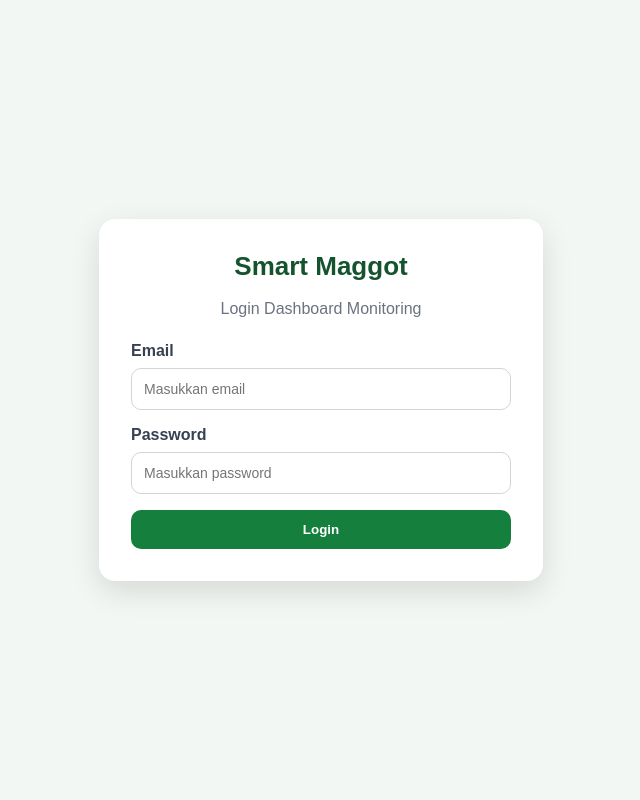
After one commit to NaqibZuhair/smart-maggot, a Flask app: page /login in a window 1280 px wide. The commit adds this page. Shown: the whole page, without its empty margins (319-959 px from the left). Run offline with Flask 3, Linux system fonts and the light colour scheme.

Commit message:
Menambahkan fitur login admin

```diff
--- a/app.py
+++ b/app.py
@@ -2,13 +2,16 @@ import os
 import random
 import pymysql
 
-from flask import Flask, jsonify, request, render_template, Response
+from flask import Flask, jsonify, request, render_template, Response, session, redirect, url_for
+from werkzeug.security import generate_password_hash, check_password_hash
 from flask_cors import CORS
 from dotenv import load_dotenv
+from functools import wraps
 
 load_dotenv()
 
 app = Flask(__name__)
+app.secret_key = os.getenv("SECRET_KEY", "smart-maggot-secret-key")
 CORS(app)
 
 
@@ -182,9 +185,100 @@ def simpan_data_sensor(suhu, kelembaban):
         connection.close()
 
 
+@app.route("/login", methods=["GET", "POST"])
+def login():
+    if session.get("user_id"):
+        return redirect(url_for("home"))
+
+    error = None
+
+    if request.method == "POST":
+        email = request.form.get("email")
+        password = request.form.get("password")
+
+        connection = None
+
+        try:
+            connection = get_db_connection()
+
+            with connection.cursor() as cursor:
+                cursor.execute(
+                    "SELECT * FROM users WHERE email = %s LIMIT 1",
+                    (email,)
+                )
+                user = cursor.fetchone()
+
+            if user and check_password_hash(user["password"], password):
+                session["user_id"] = user["id"]
+                session["nama"] = user["nama"]
+                session["email"] = user["email"]
+                session["role"] = user["role"]
+
+                return redirect(url_for("home"))
+
+            error = "Email atau password salah."
+
+        except Exception as e:
+            error = f"Terjadi kesalahan: {str(e)}"
+
+        finally:
+            if connection:
+                connection.close()
+
+    return render_template("login.html", error=error)
+
+
+@app.route("/logout")
+def logout():
+    session.clear()
+    return redirect(url_for("login"))
+
+def login_required(function):
+    @wraps(function)
+    def wrapper(*args, **kwargs):
+        if not session.get("user_id"):
+            if request.path.startswith("/api/"):
+                return jsonify({
+                    "success": False,
+                    "message": "Akses ditolak. Silakan login terlebih dahulu."
+                }), 401
+
+            return redirect(url_for("login"))
+
+        return function(*args, **kwargs)
+
+    return wrapper
+
+def admin_required(function):
+    @wraps(function)
+    def wrapper(*args, **kwargs):
+        if not session.get("user_id"):
+            return redirect(url_for("login"))
+
+        if session.get("role") != "admin":
+            if request.path.startswith("/api/"):
+                return jsonify({
+                    "success": False,
+                    "message": "Akses ditolak. Hanya admin yang boleh melakukan aksi ini."
+                }), 403
+
+            return "Akses ditolak. Hanya admin yang boleh melakukan aksi ini.", 403
+
+        return function(*args, **kwargs)
+
+    return wrapper
+
 @app.route("/")
+@login_required
 def home():
-    return render_template("dashboard.html")
+    if not session.get("user_id"):
+        return redirect(url_for("login"))
+
+    return render_template(
+        "dashboard.html",
+        nama=session.get("nama"),
+        role=session.get("role")
+    )
 
 
 @app.route("/api/test")
@@ -226,7 +320,18 @@ def db_test():
 
 
 @app.route("/api/sensor/store", methods=["POST"])
+@login_required
 def sensor_store():
+
+    api_key = request.headers.get("X-API-Key")
+    expected_api_key = os.getenv("IOT_API_KEY")
+
+    if api_key != expected_api_key:
+        return jsonify({
+            "success": False,
+            "message": "API key tidak valid."
+        }), 401
+
     data = request.get_json(silent=True)
 
     if data:
@@ -273,6 +378,7 @@ def sensor_store():
 
 
 @app.route("/api/sensor/simulate")
+@login_required
 def sensor_simulate():
     suhu = round(random.uniform(24, 36), 2)
     kelembaban = round(random.uniform(55, 90), 2)
@@ -287,6 +393,7 @@ def sensor_simulate():
 
 
 @app.route("/api/sensor/latest")
+@login_required
 def sensor_latest():
     connection = None
 
@@ -326,6 +433,7 @@ def sensor_latest():
 
 
 @app.route("/api/sensor/history")
+@login_required
 def sensor_history():
     connection = None
 
@@ -367,6 +475,7 @@ def sensor_history():
 
 
 @app.route("/api/sensor/statistics")
+@login_required
 def sensor_statistics():
     connection = None
 
@@ -429,6 +538,7 @@ def sensor_statistics():
 
 
 @app.route("/api/sensor/export-csv")
+@login_required
 def sensor_export_csv():
     connection = None
 
@@ -477,6 +587,8 @@ def sensor_export_csv():
 
 
 @app.route("/api/sensor/reset", methods=["POST"])
+@login_required
+@admin_required
 def sensor_reset():
     connection = None
 
--- a/static/css/dashboard.css
+++ b/static/css/dashboard.css
@@ -14,6 +14,9 @@ body {
     color: white;
     padding: 22px 32px;
     box-shadow: 0 8px 18px rgba(20, 83, 45, 0.18);
+    display:flex;
+    flex: column;
+    justify-content: space-between;
 }
 
 .navbar h1 {
--- /dev/null
+++ b/templates/login.html
@@ -0,0 +1,102 @@
+<!DOCTYPE html>
+<html lang="id">
+<head>
+    <meta charset="UTF-8">
+    <title>Login - Smart Maggot</title>
+    <style>
+        body {
+            margin: 0;
+            font-family: Arial, sans-serif;
+            background: #f3f7f4;
+            display: flex;
+            justify-content: center;
+            align-items: center;
+            min-height: 100vh;
+        }
+
+        .login-box {
+            width: 100%;
+            max-width: 380px;
+            background: white;
+            padding: 32px;
+            border-radius: 16px;
+            box-shadow: 0 10px 30px rgba(0,0,0,0.12);
+        }
+
+        h1 {
+            margin-top: 0;
+            color: #14532d;
+            font-size: 26px;
+            text-align: center;
+        }
+
+        p {
+            text-align: center;
+            color: #6b7280;
+            margin-bottom: 24px;
+        }
+
+        label {
+            font-weight: bold;
+            display: block;
+            margin-bottom: 8px;
+            color: #374151;
+        }
+
+        input {
+            width: 100%;
+            box-sizing: border-box;
+            padding: 12px;
+            margin-bottom: 16px;
+            border: 1px solid #d1d5db;
+            border-radius: 10px;
+            font-size: 14px;
+        }
+
+        button {
+            width: 100%;
+            background: #15803d;
+            color: white;
+            border: none;
+            padding: 12px;
+            border-radius: 10px;
+            font-weight: bold;
+            cursor: pointer;
+        }
+
+        button:hover {
+            background: #166534;
+        }
+
+        .error {
+            background: #fef2f2;
+            color: #991b1b;
+            border: 1px solid #fecaca;
+            padding: 12px;
+            border-radius: 10px;
+            margin-bottom: 16px;
+            font-size: 14px;
+        }
+    </style>
+</head>
+<body>
+    <div class="login-box">
+        <h1>Smart Maggot</h1>
+        <p>Login Dashboard Monitoring</p>
+
+        {% if error %}
+            <div class="error">{{ error }}</div>
+        {% endif %}
+
+        <form method="POST" action="{{ url_for('login') }}">
+            <label>Email</label>
+            <input type="email" name="email" placeholder="Masukkan email" required>
+
+            <label>Password</label>
+            <input type="password" name="password" placeholder="Masukkan password" required>
+
+            <button type="submit">Login</button>
+        </form>
+    </div>
+</body>
+</html>
```
Also changed, not shown: database.sql (+9 -0 lines), templates/dashboard.html (+17 -2 lines).
